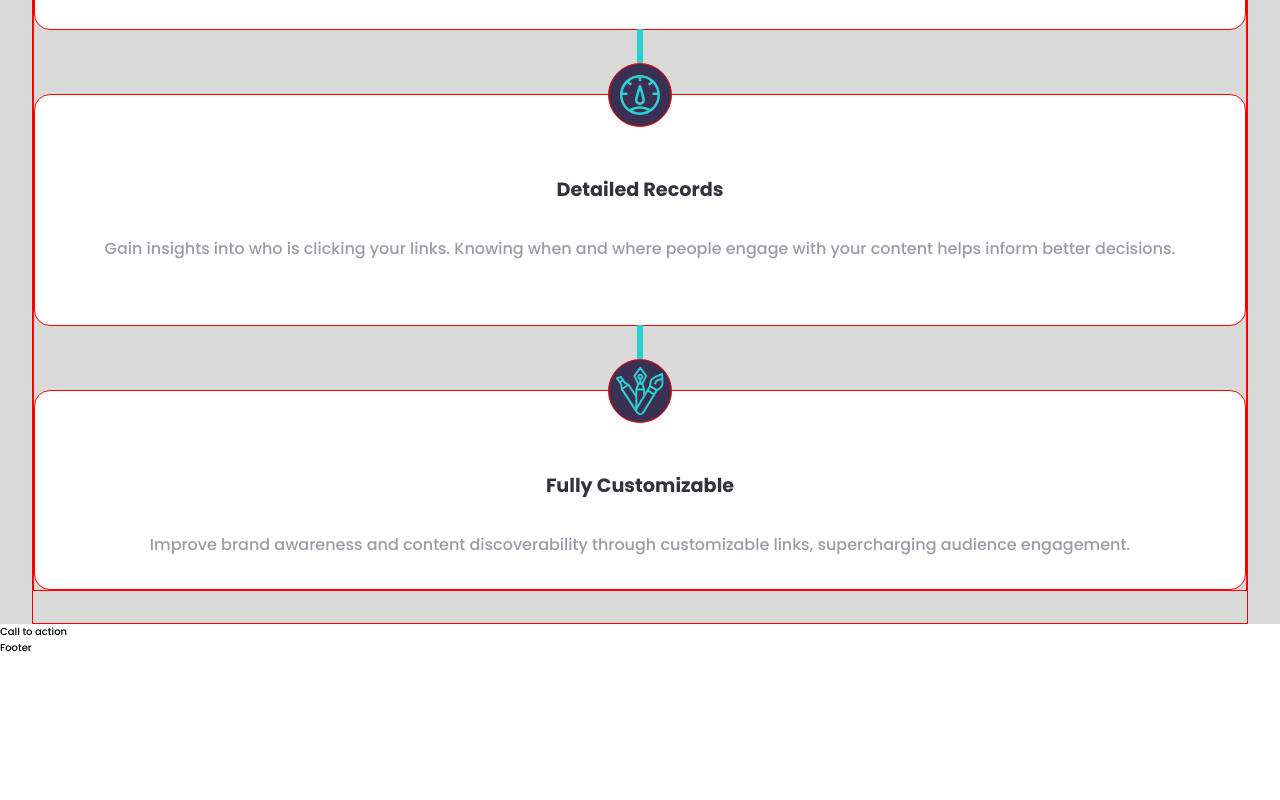
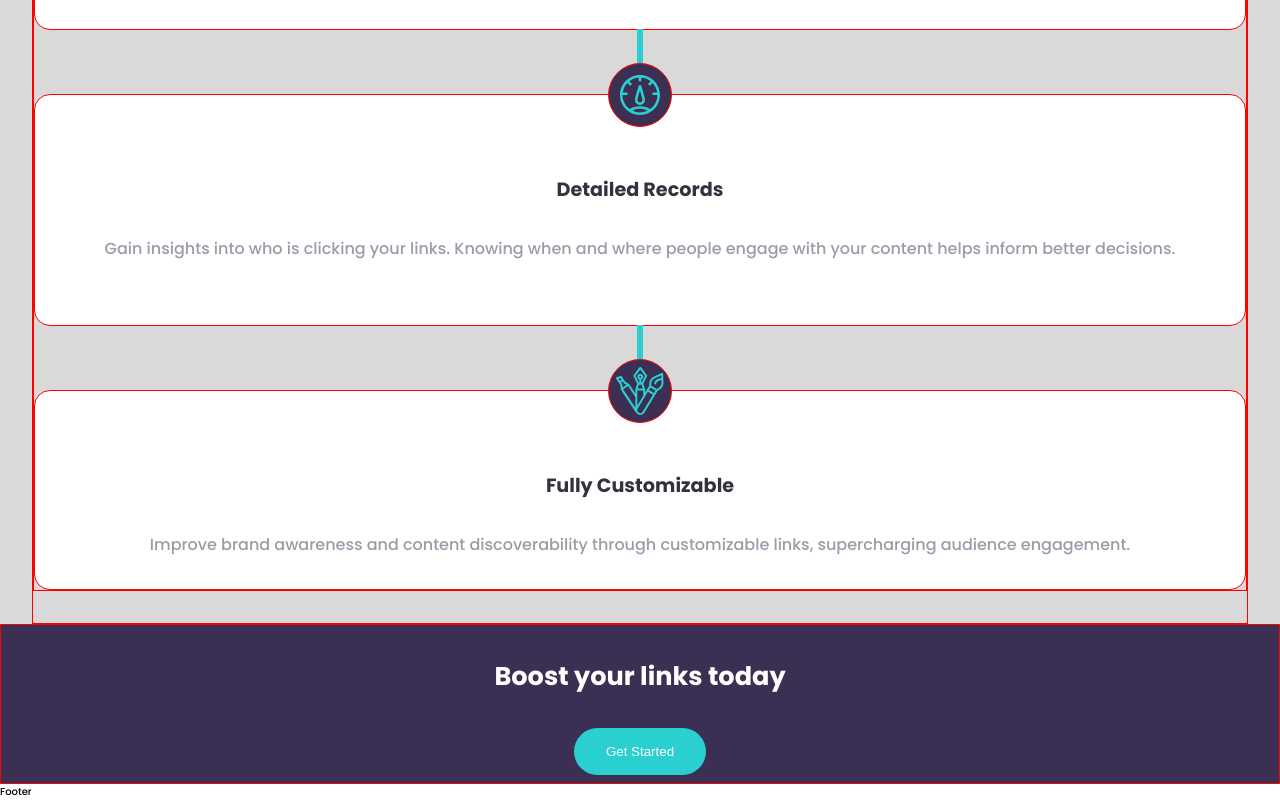
Before and after one commit to riwepo/fem-url-shortening-api-landing-page, a React (Create React App) app: page / in a window 1280 px wide. Shown: the part 1749-2549 px from the top of the page. Before the commit the page ends 2405 px from the top, so only its background shows below. Built offline with nearby package versions, Linux system fonts and the light colour scheme.

Commit message:
styled call to action

```diff
--- a/src/components/CallToAction.js
+++ b/src/components/CallToAction.js
@@ -1,9 +1,16 @@
 import React from "react";
+
+import GetStartedButton from "./GetStartedButton";
 
 import classes from "./CallToAction.module.css";
 
 function CallToAction() {
-  return <div>Call to action</div>;
+  return (
+    <div className={classes.container}>
+      <h2 className={classes.heading}>Boost your links today</h2>
+      <GetStartedButton className={classes.button} />
+    </div>
+  );
 }
 
 export default CallToAction;
--- a/src/components/CallToAction.module.css
+++ b/src/components/CallToAction.module.css
@@ -0,0 +1,26 @@
+.container {
+  background: url("/src/images/bg-boost-mobile.svg") no-repeat center center;
+  background-size: cover;
+  background-color: var(--dark-violet-color);
+  width: 100%;
+  height: 10rem;
+
+  display: flex;
+  flex-direction: column;
+  justify-content: space-between;
+  align-items: center;
+  gap: 2rem;
+
+  border: solid 1px red;
+}
+
+.heading {
+  margin-top: 2rem;
+  font-size: 1.6rem;
+  font-weight: 700;
+  color: var(--white-color);
+}
+
+.button {
+  margin-bottom: 2rem;
+}
```
